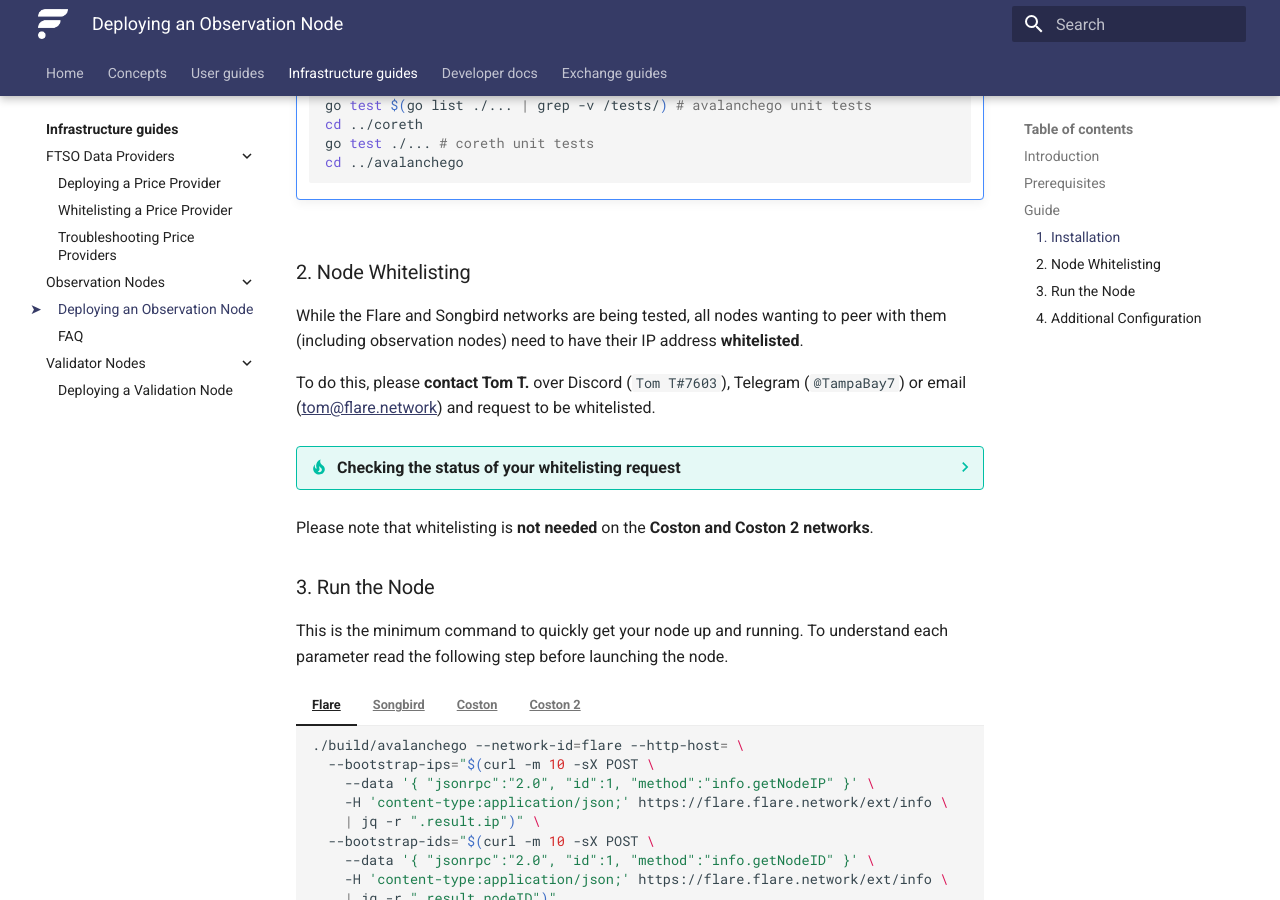
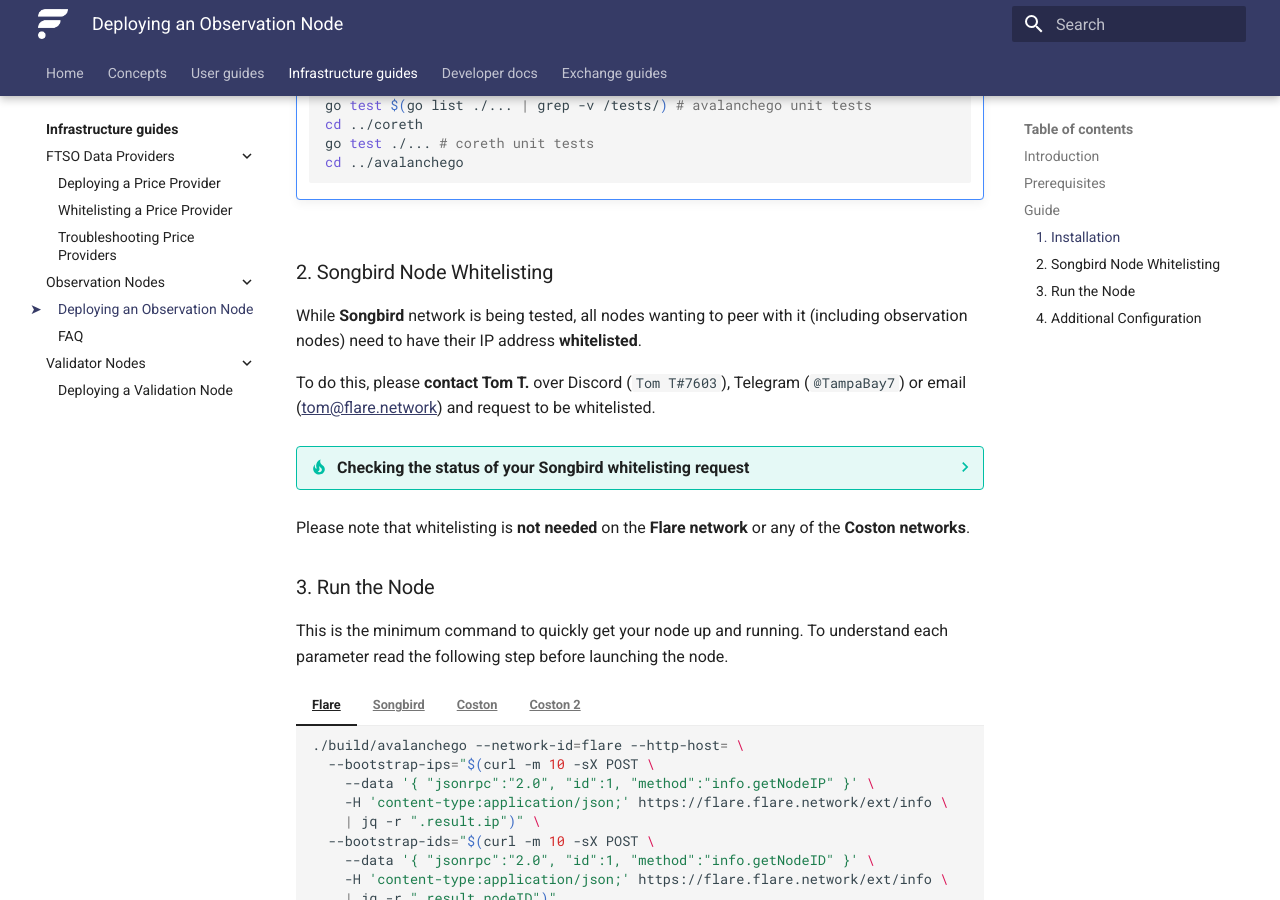
Before and after one commit to flare-foundation/docs, an MkDocs documentation site: the page built from docs/infra/observation/deploying.md, in a window 1280 px wide and 900 px high, scrolled down 1673 px. Built offline with MkDocs 1.6.1 and Material for MkDocs 9.7.7, drawn with Linux system fonts in a browser that asks for light colours; comment, search, counter and statistics services are not loaded.

Commit message:
Remove peering whitelisting on Flare

````diff
--- a/docs/infra/observation/deploying.md
+++ b/docs/infra/observation/deploying.md
@@ -113,38 +113,25 @@
         cd ..
         ```
 
-### 2. Node Whitelisting
+### 2. Songbird Node Whitelisting
 
-While the Flare and Songbird networks are being tested, all nodes wanting to peer with them (including observation nodes) need to have their IP address **whitelisted**.
+While **Songbird** network is being tested, all nodes wanting to peer with it (including observation nodes) need to have their IP address **whitelisted**.
 
 To do this, please **contact Tom T.** over Discord (`Tom T#7603`), Telegram (`@TampaBay7`) or email ([tom@flare.network](mailto:tom@flare.network)) and request to be whitelisted.
 
-??? tip "Checking the status of your whitelisting request"
+??? tip "Checking the status of your Songbird whitelisting request"
 
-    You can also check the status of your request by running:
-
-    === "Flare"
-
-        ``` bash
-        curl -m 10 -sX POST \
-        --data '{ "jsonrpc":"2.0", "id":1, "method":"info.getNodeIP" }' \
-        -H 'content-type:application/json;' \
-        https://flare.flare.network/ext/info
-        ```
-
-    === "Songbird"
-
-        ``` bash
-        curl -m 10 -sX POST \
-        --data '{ "jsonrpc":"2.0", "id":1, "method":"info.getNodeIP" }' \
-        -H 'content-type:application/json;' \
-        https://songbird.flare.network/ext/info
-        ```
+    ``` bash
+    curl -m 10 -sX POST \
+    --data '{ "jsonrpc":"2.0", "id":1, "method":"info.getNodeIP" }' \
+    -H 'content-type:application/json;' \
+    https://songbird.flare.network/ext/info
+    ```
 
     If your IP address is whitelisted, this command returns a JSON response.
     Otherwise you will get a 403 error ("Forbidden").
 
-Please note that whitelisting is **not needed** on the **Coston and Coston 2 networks**.
+Please note that whitelisting is **not needed** on the **Flare network** or any of the **Coston networks**.
 
 ### 3. Run the Node
 
````
